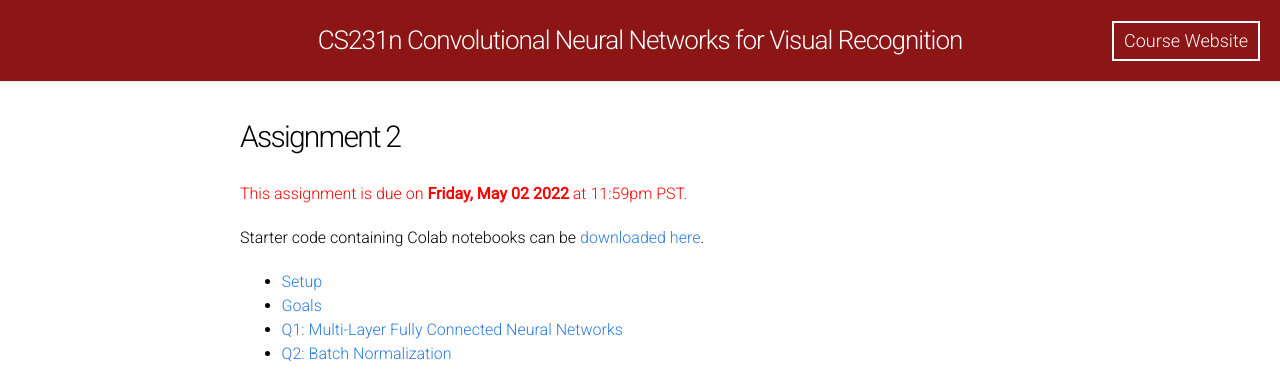
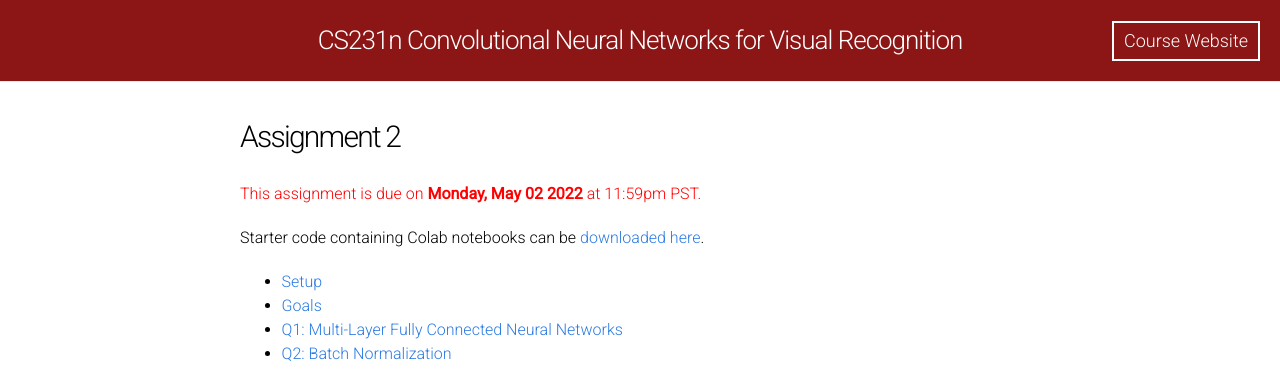
Before and after one commit to cs231n/cs231n.github.io, a Jekyll site: the page built from assignments/2022/assignment2.md, in a window 1280 px wide and 900 px high. Shown: the top 369 px of the window. Built offline with Jekyll 4.4.1, drawn with Linux system fonts in a browser that asks for light colours.

Commit message:
Fix A2 deadline typo: Fri -> Mon

```diff
--- a/assignments/2022/assignment2.md
+++ b/assignments/2022/assignment2.md
@@ -5,7 +5,7 @@ mathjax: true
 permalink: /assignments2022/assignment2/
 ---
 
-<span style="color:red">This assignment is due on **Friday, May 02 2022** at 11:59pm PST.</span>
+<span style="color:red">This assignment is due on **Monday, May 02 2022** at 11:59pm PST.</span>
 
 Starter code containing Colab notebooks can be [downloaded here]({{site.hw_2_colab}}).
 
```
